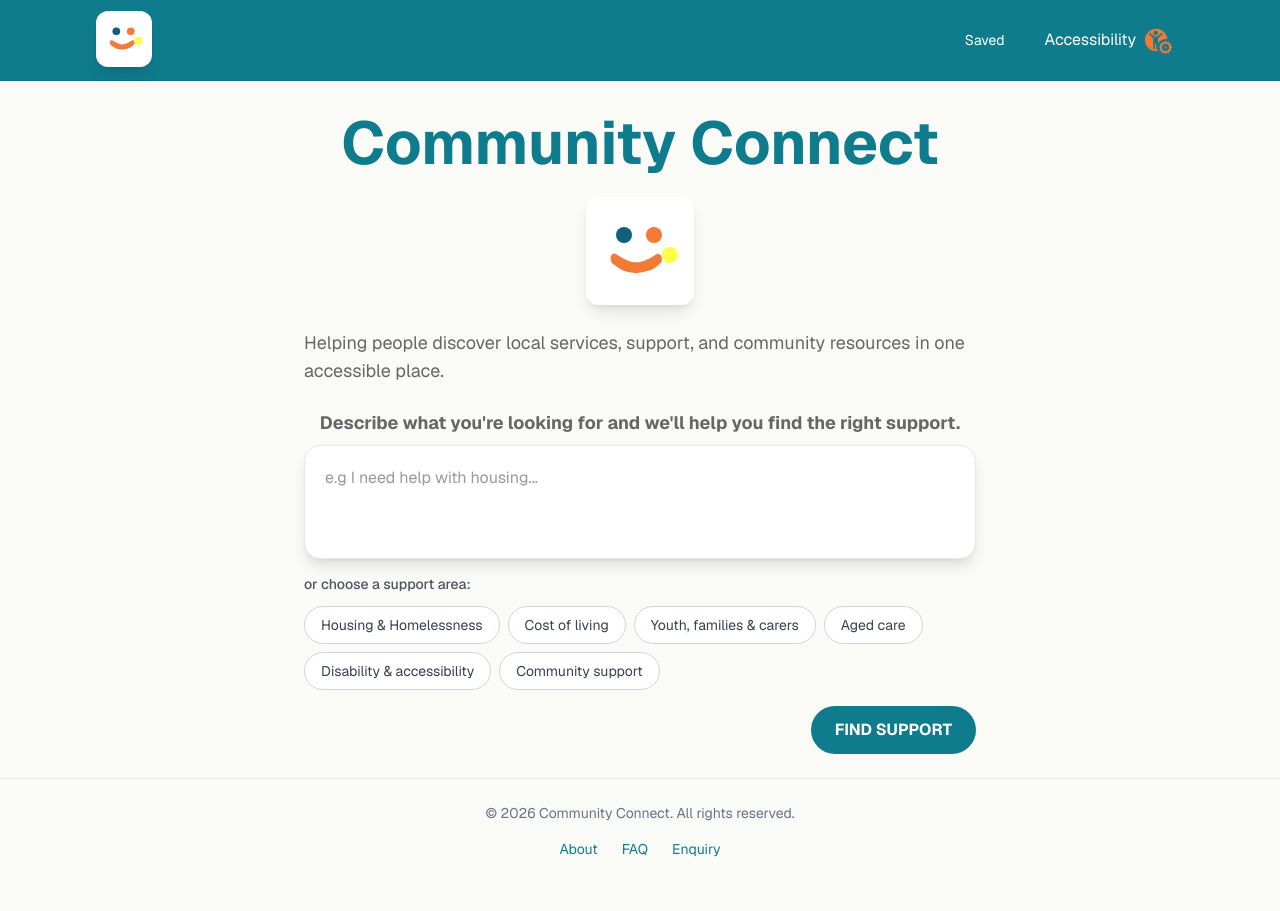
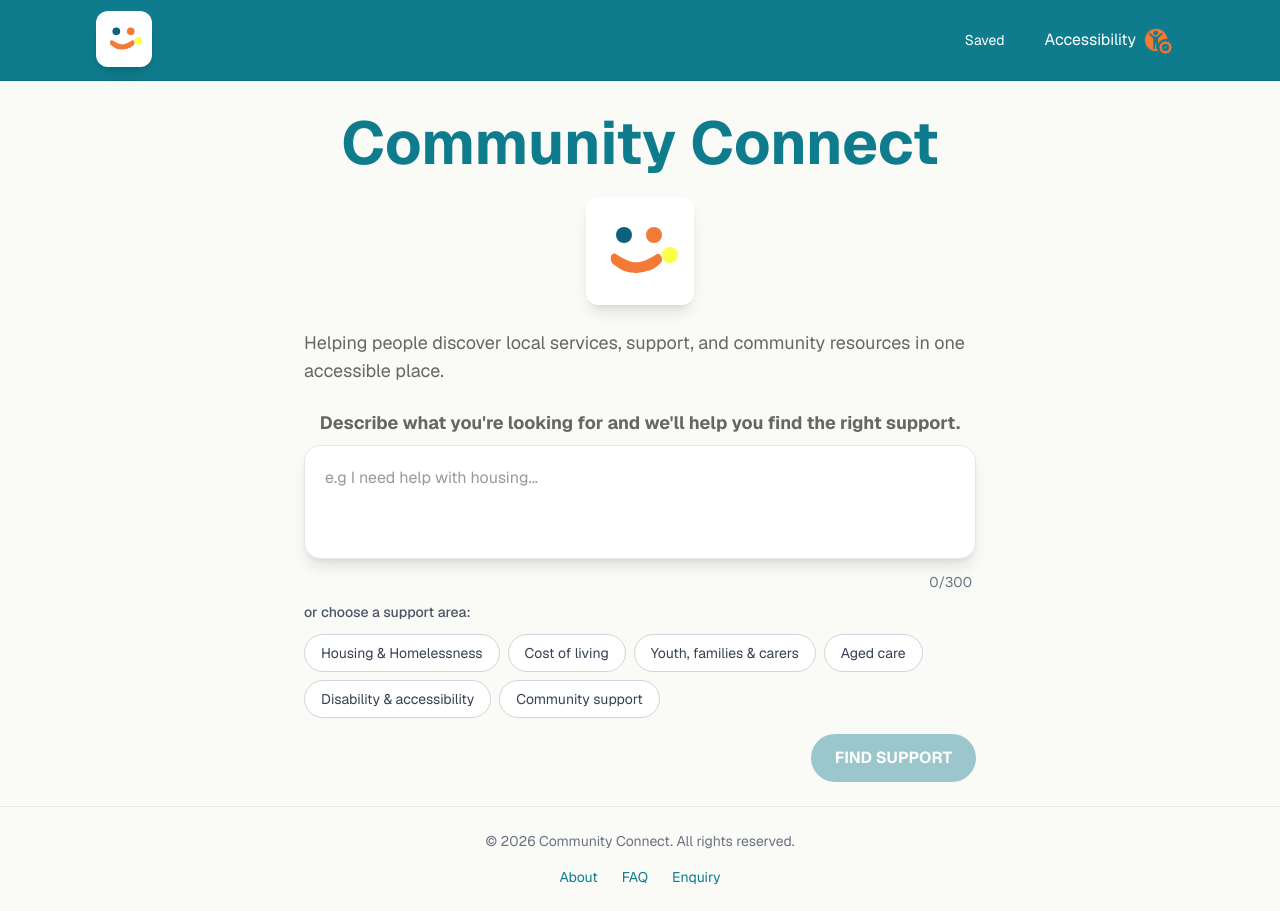
Before and after one commit to zhaqy079/Community-Connect, a Next.js app: page / in a window 1280 px wide. Before the commit the page ends 883 px from the top, so only its background shows below. Built offline with nearby package versions, Linux system fonts and the light colour scheme.

Commit message:
Add initial message validation area

```diff
--- a/components/ui/ChatInput.tsx
+++ b/components/ui/ChatInput.tsx
@@ -4,19 +4,21 @@ import { useRouter } from "next/navigation"
 
 import { useState } from "react";
 import SupportSuggestions from "./SupportSuggestions";
+const MAX_MESSAGE_LENGTH = 300; // Limit 1-3 sentences, no more :(
 
 export default function ChatInput() {
 
     const router = useRouter();
 
     const [message, setMessage] = useState("");
+    const trimmedMessage = message.trim();
+    const isEmpty = trimmedMessage.length === 0;
 
     const handleSubmit = (e: React.FormEvent<HTMLFormElement>) => {
         e.preventDefault();
 
-        const trimmedMessage = message.trim();
-
         if (!trimmedMessage) return;
+        if (isEmpty) return;
 
         router.push(`/chat?message=${encodeURIComponent(trimmedMessage)}`);
     };
@@ -29,6 +31,7 @@ export default function ChatInput() {
             <textarea
                 name="message"
                 value={message}
+                maxLength={MAX_MESSAGE_LENGTH}
                 onChange={(e) => setMessage(e.target.value)}
                 // TODO: For the placeholder message, maybe we can do random question/phrases - housing, care support, allowances etc.
                 placeholder={"e.g I need help with housing..."}
@@ -39,7 +42,29 @@ export default function ChatInput() {
                 resize-none outline-none
                 focus:border-[var(--cc-teal)] focus:ring-2 focus:ring-[var(--cc-teal)]/20
                 "
+
             />
+            {/* Message Validation Area  */}
+            <div className="mt-1 flex min-h-6 items-center justify-between px-1">
+                {message.length > 0 ? (
+                    <button
+                        type="button"
+                        onClick={() => setMessage("")}
+                        className="text-sm text-gray-600 underline hover:text-gray-900"
+                    >
+                        Clear
+                    </button>
+                ) : (
+                    <span />
+                )}
+
+                <span
+                    className="text-sm text-gray-500"
+                    aria-live="polite"
+                >
+                    {message.length}/{MAX_MESSAGE_LENGTH}
+                </span>
+            </div>
 
             <div className="pb-2">
                 <SupportSuggestions
@@ -50,11 +75,15 @@ export default function ChatInput() {
             <div className="mt-2 flex justify-end">
                 <button
                     type="submit"
+                    disabled={isEmpty}
                     className="rounded-full px-6 py-3 text-white font-bold
                     bg-[var(--cc-teal)]
                     transition
                     hover:brightness-90
                     hover:scale-105
+                    disabled:cursor-not-allowed
+                    disabled:opacity-40
+                    disabled:hover:brightness-100
                     "
                 >
                     {"FIND SUPPORT"}
```
